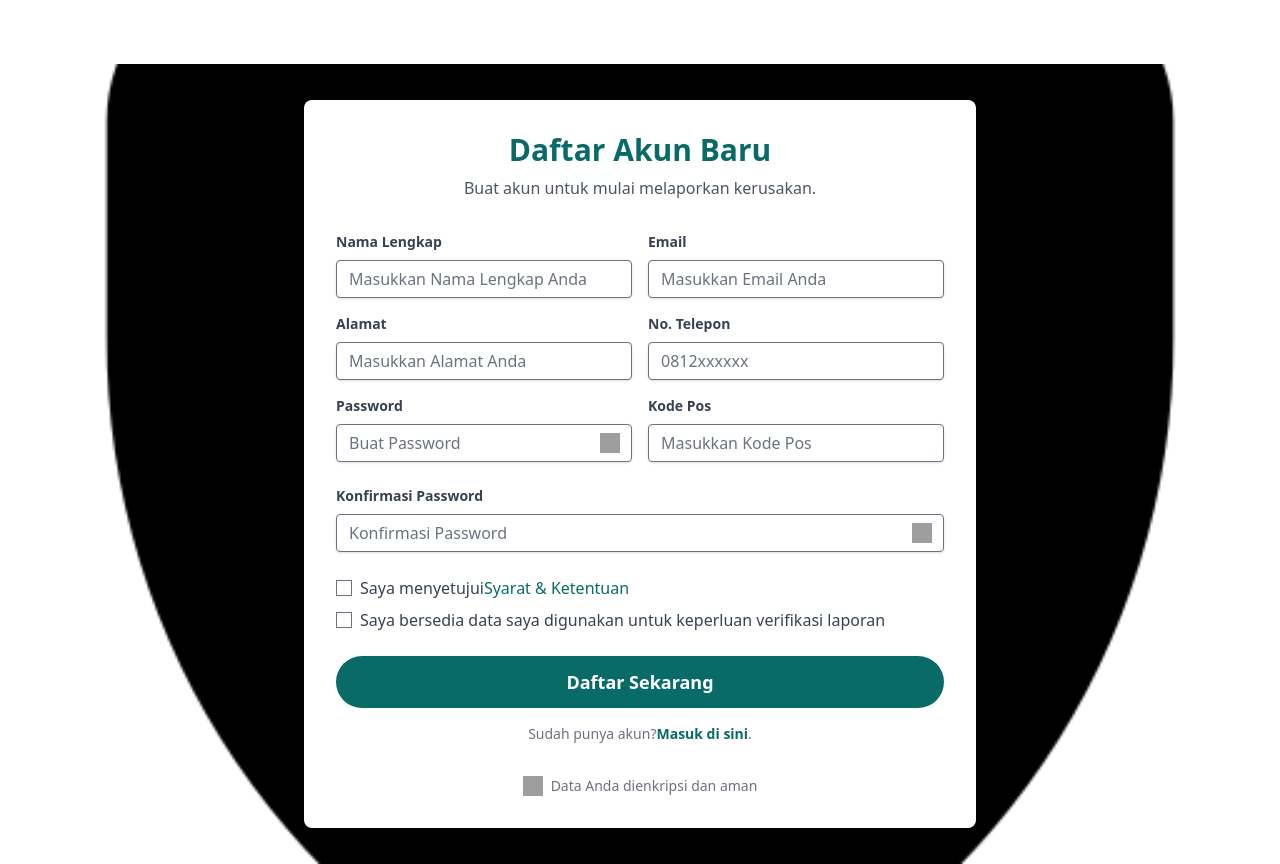
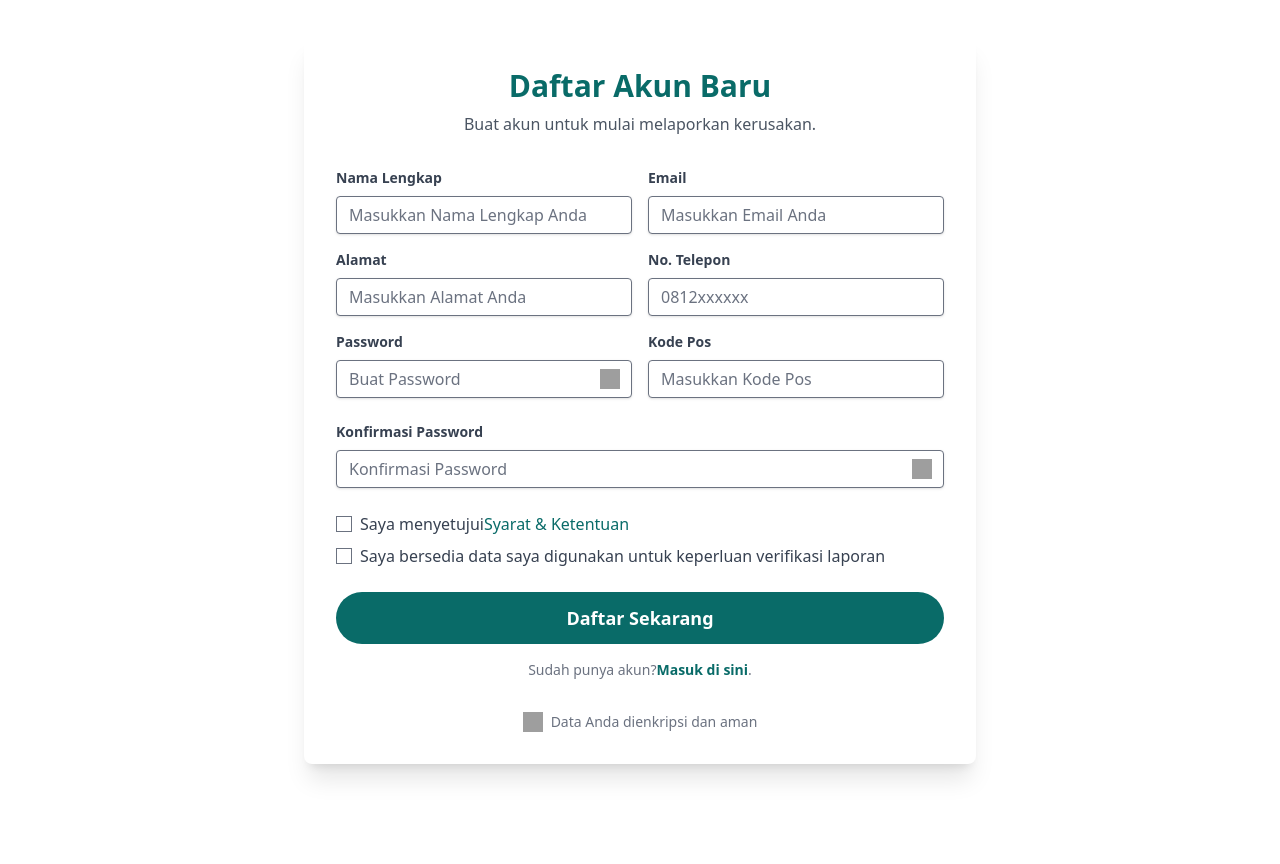
Before and after one commit to thedutas80/INFRAFIX-FE, a React (Vite) app: page /register in a window 1280 px wide. After the commit the page ends 800 px from the top, so only its background shows below. Built offline with nearby package versions, Linux system fonts and the light colour scheme; grey boxes are pictures that could not be loaded.

Commit message:
feat(ui): revisi tampilan register dan landing page

```diff
--- a/src/App.tsx
+++ b/src/App.tsx
@@ -110,7 +110,7 @@ function App({ HeaderComponent, MainContentComponent, FooterComponent }: AppProp
       {isDashboardRoute && <Navbar toggleSidebar={toggleSidebar} />}
       <div className="flex">
         {isDashboardRoute && <Sidebar isOpen={isSidebarOpen} toggleSidebar={toggleSidebar} />}
-        <main className={`flex-1 pt-16 ${isDashboardRoute ? 'lg:ml-64' : ''}`}>
+        <main className={`flex-1 ${isDashboardRoute ? 'pt-16 lg:ml-64' : ''}`}>
           <Routes>
             <Route path="/" element={
               <>
--- a/src/pages/Register.tsx
+++ b/src/pages/Register.tsx
@@ -136,7 +136,7 @@ const Register: React.FC = () => {
   }
 
   return (
-    <div className="font-sans antialiased text-gray-800 min-h-screen flex flex-col bg-cover bg-center" style={{ backgroundImage: "url('/assets/img/aman.png')" }}>
+    <div className="font-sans antialiased text-gray-800 min-h-screen flex flex-col bg-white">
       {/* Header / Branding - This will be handled by the main App.tsx header */}
 
       {/* Register Card */}
```
Also changed, not shown: 2 other files (tests, documents, lock files or other folders).
